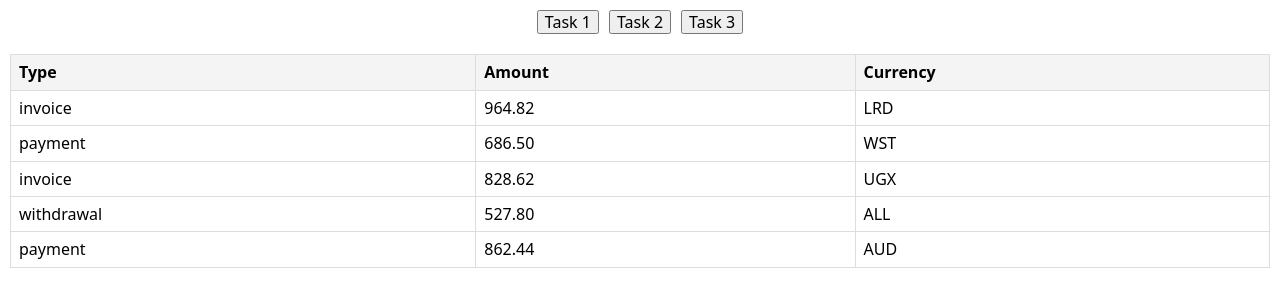
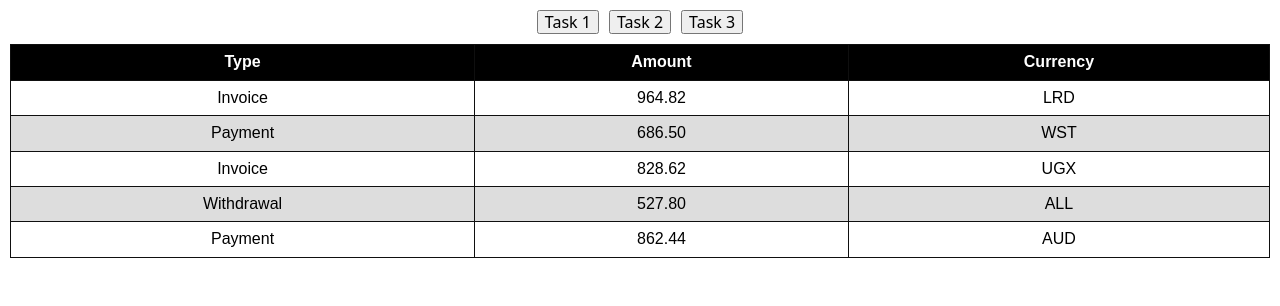
Before and after one commit to o-hadalin/goit-react-hw-01, a React (Vite) app: page / in a window 1280 px wide. Both pictures are taken after a click on the button "Task 3". Shown: the top 306 px of the page. Built offline with nearby package versions, Linux system fonts and the light colour scheme.

Commit message:
Task 3 css

```diff
--- a/src/components/TransactionHistory/TransactionHistory.module.css
+++ b/src/components/TransactionHistory/TransactionHistory.module.css
@@ -1,16 +1,32 @@
 .transactionHistory {
   width: 100%;
   border-collapse: collapse;
-  margin: 20px 0;
+  margin: 0 auto;
+  font-family: Arial, sans-serif;
 }
 
 .transactionHistory th,
 .transactionHistory td {
-  border: 1px solid #ddd;
+  border: 1px solid #0f0f0f;
   padding: 8px;
-  text-align: left;
+  text-align: center;
 }
 
 .transactionHistory th {
-  background-color: #f4f4f4;
+  background-color: #000000;
+  color: #ffffff;
+  text-transform: capitalize;
 }
+
+.transactionHistory tbody tr:nth-child(even) {
+  background-color: #dddddd;
+}
+
+.transactionHistory tbody tr:nth-child(odd) {
+  background-color: #ffffff;
+}
+
+.transactionHistory tbody td {
+  color: #000000;
+  text-transform: capitalize;
+}
```
